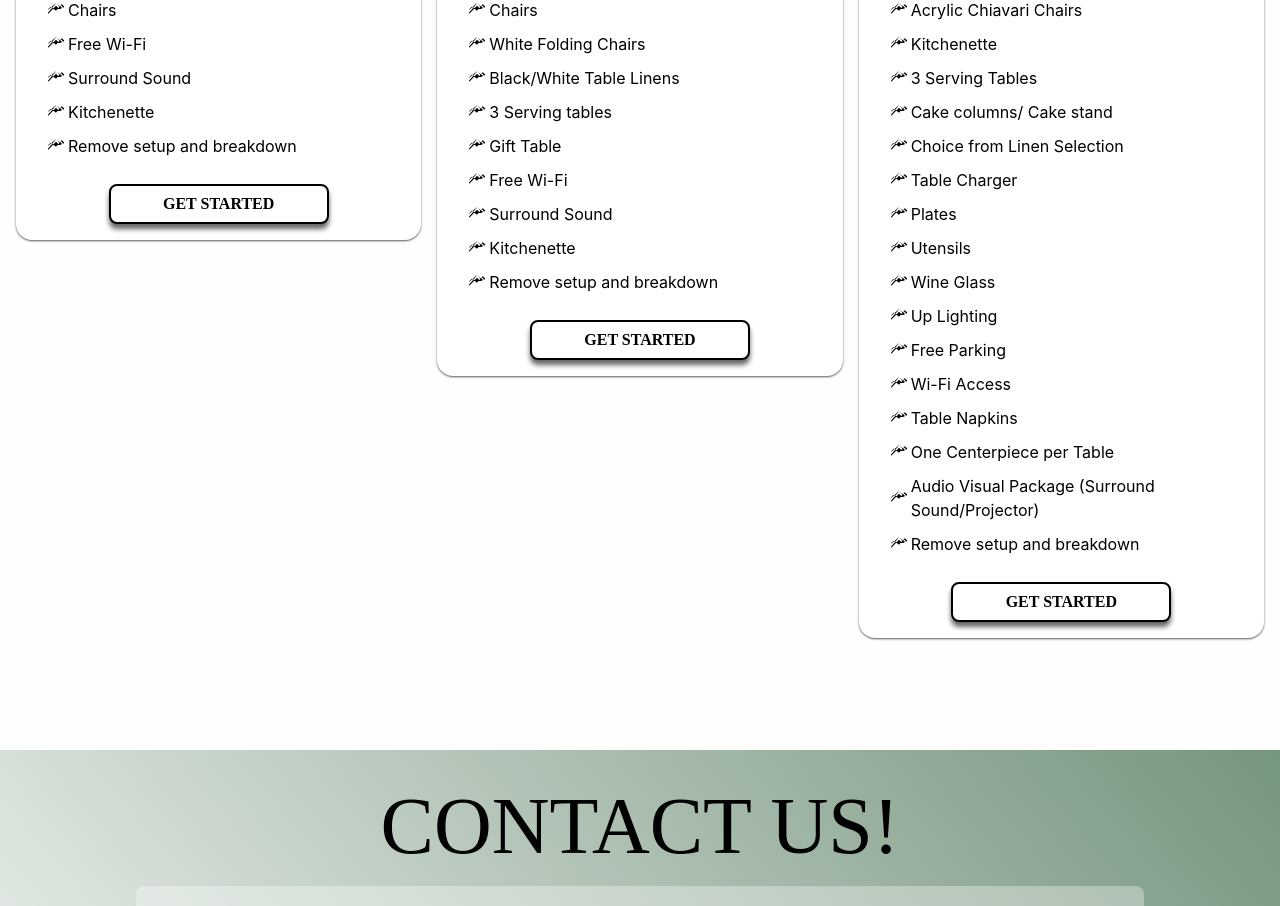
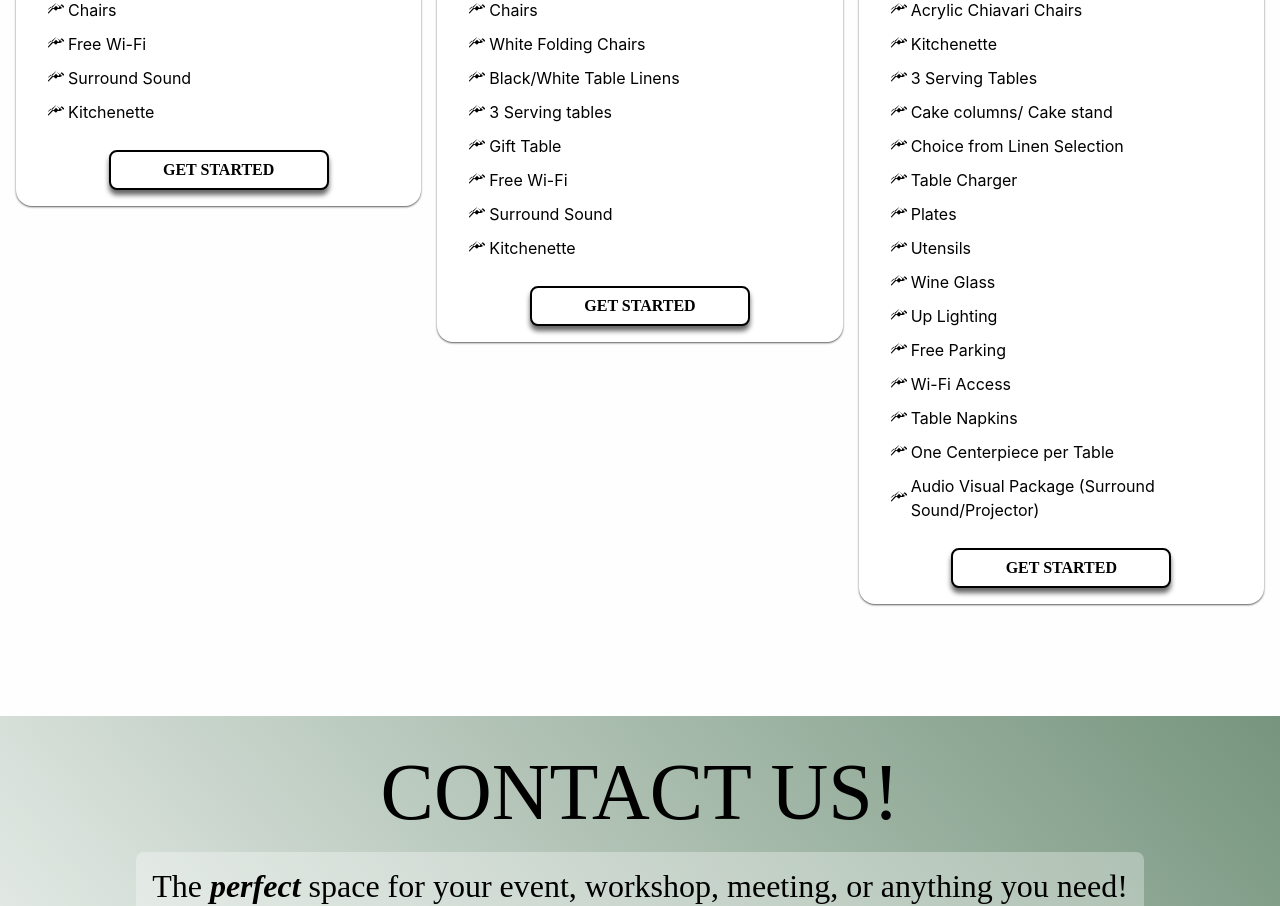
Before and after one commit to franKay-01/leap_event_center_new, a React (Create React App) app: page / in a window 1280 px wide. Shown: the part 2620-3526 px from the top of the page. Built offline with nearby package versions, Linux system fonts and the light colour scheme.

Commit message:
refact: adding link to virtual tour

```diff
--- a/src/App.js
+++ b/src/App.js
@@ -113,7 +113,6 @@ function App() {
                 <li>Free Wi-Fi</li>
                 <li>Surround Sound</li>
                 <li>Kitchenette</li>
-                <li>Remove setup and breakdown</li>
               </ul>
             </div>
             <a target="_blank" rel="noreferrer"
@@ -147,7 +146,6 @@ function App() {
                 <li>Free Wi-Fi</li>
                 <li>Surround Sound</li>
                 <li>Kitchenette</li>
-                <li>Remove setup and breakdown</li>
               </ul>
             </div>
             <a target="_blank" rel="noreferrer"
@@ -188,7 +186,6 @@ function App() {
                 <li>Table Napkins</li>
                 <li>One Centerpiece per Table</li>
                 <li>Audio Visual Package (Surround Sound/Projector)</li>
-                <li>Remove setup and breakdown</li>
               </ul>
             </div>
             <a target="_blank" rel="noreferrer"
```
